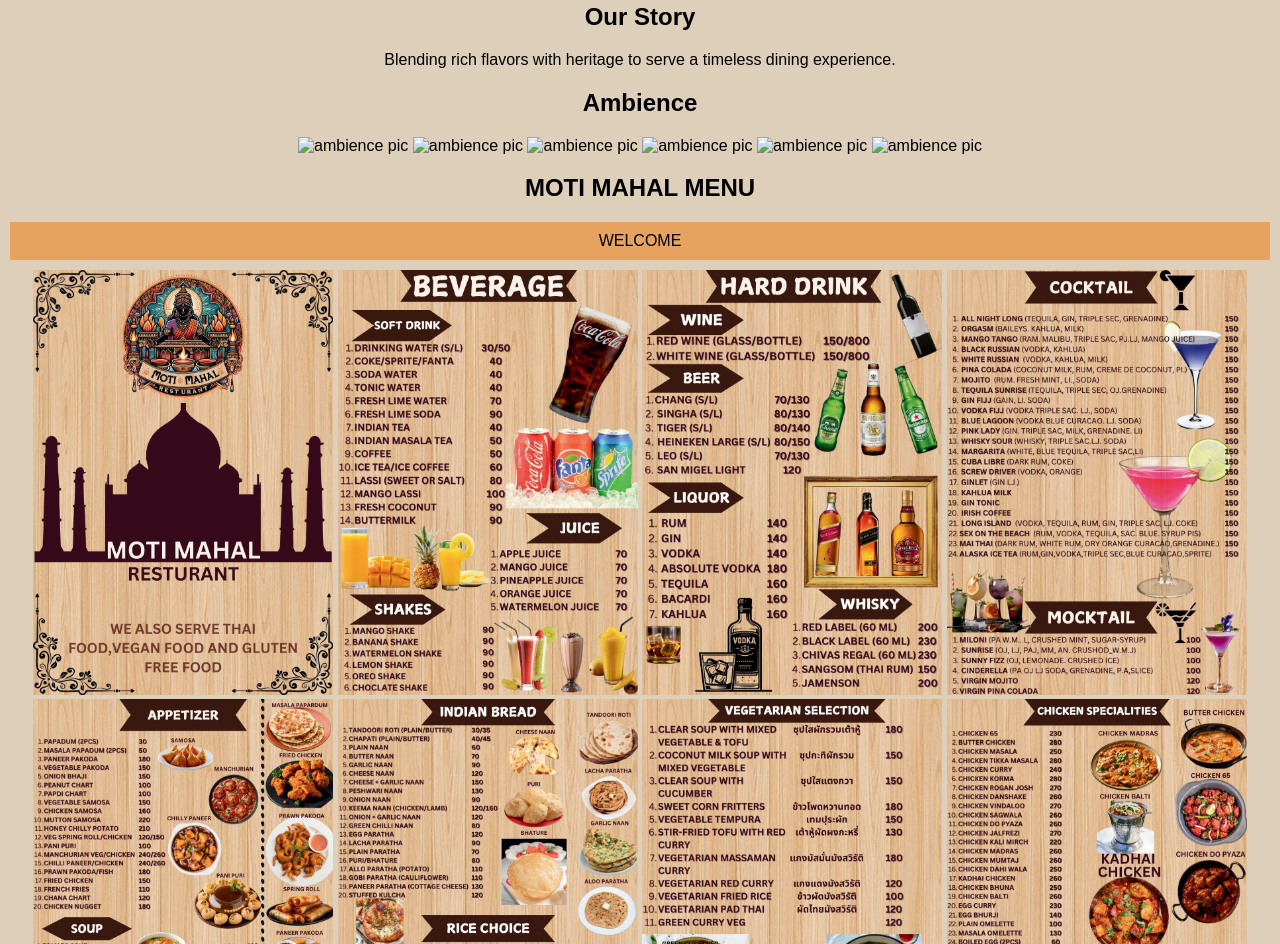
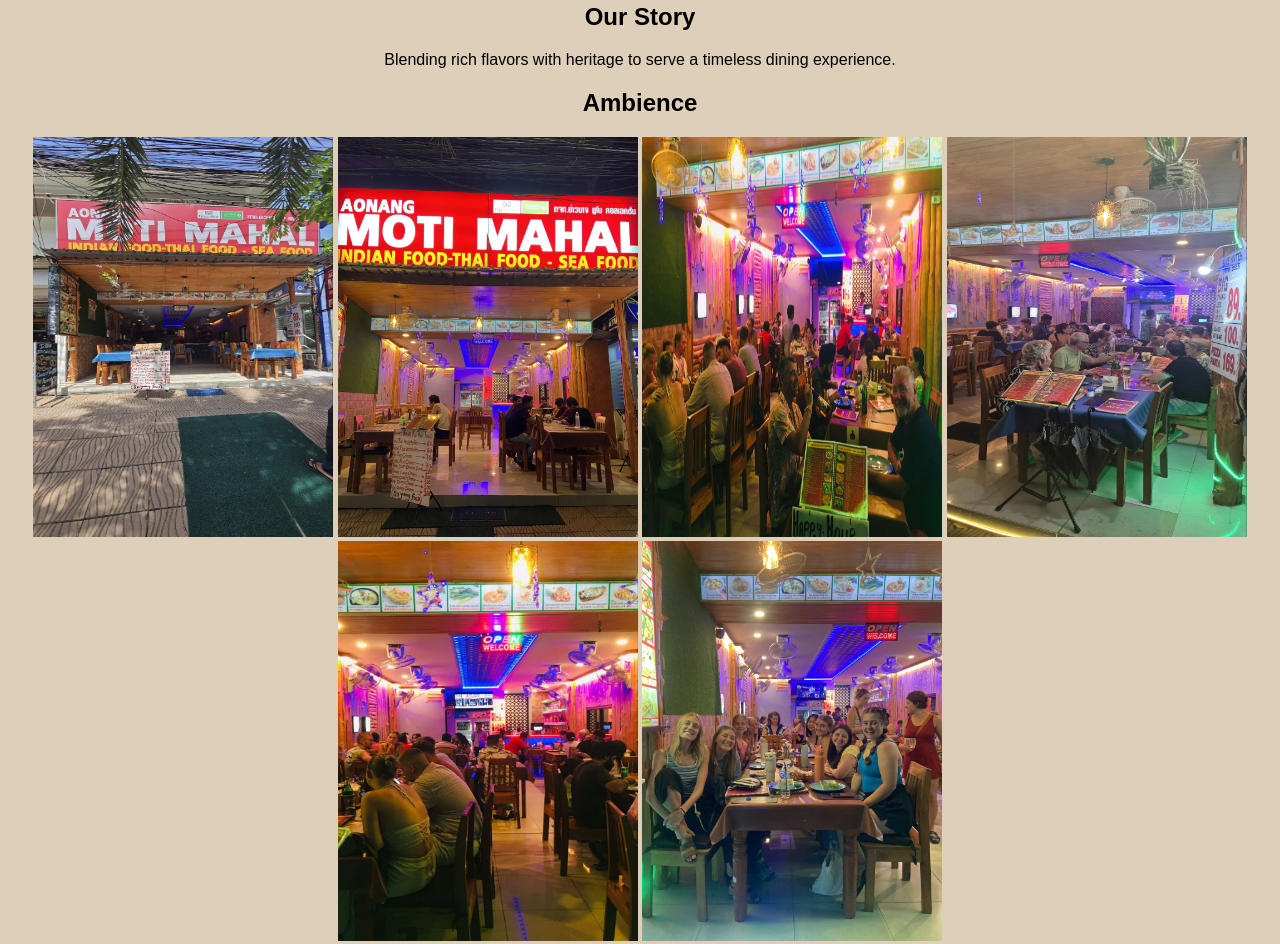
Before and after one commit to ayush062004/CODSOFT, a plain HTML site: page index.html in a window 1280 px wide. Shown: the part 1327-2271 px from the top of the page. Drawn offline with Linux system fonts and the light colour scheme.

Commit message:
Update index.html

```diff
--- a/index.html
+++ b/index.html
@@ -29,12 +29,12 @@
         <p>Blending rich flavors with heritage to serve a timeless dining experience.</p>
         <div class="about-image">
             <h1> Ambience</h1>
-            <img src="moti mahal pics./photo_2025-04-10_12-54-51.jpg" width="300px"height="400px" alt="ambience pic">
-            <img src="moti mahal pics./photo_1_2025-04-10_12-02-00.jpg" width="300px" alt="ambience pic">
-            <img src="moti mahal pics./photo_2_2025-04-10_12-02-00.jpg" width="300px"height="400px" alt="ambience pic">
-            <img src="moti mahal pics./photo_3_2025-04-10_12-02-00.jpg" width="300px" height="400px" alt="ambience pic">
-            <img src="moti mahal pics./photo_4_2025-04-10_12-02-00.jpg" width="300px" height="400px" alt="ambience pic">
-            <img src="moti mahal pics./photo_7_2025-04-10_12-02-00.jpg" width="300px" alt="ambience pic">
+            <img src="moti mahal pics/photo_2025-04-10_12-54-51.jpg" width="300px"height="400px" alt="ambience pic">
+            <img src="moti mahal pics/photo_1_2025-04-10_12-02-00.jpg" width="300px" alt="ambience pic">
+            <img src="moti mahal pics/photo_2_2025-04-10_12-02-00.jpg" width="300px"height="400px" alt="ambience pic">
+            <img src="moti mahal pics/photo_3_2025-04-10_12-02-00.jpg" width="300px" height="400px" alt="ambience pic">
+            <img src="moti mahal pics/photo_4_2025-04-10_12-02-00.jpg" width="300px" height="400px" alt="ambience pic">
+            <img src="moti mahal pics/photo_7_2025-04-10_12-02-00.jpg" width="300px" alt="ambience pic">
         </div>
     </section>
     <h2>MOTI MAHAL MENU</h2>
```
